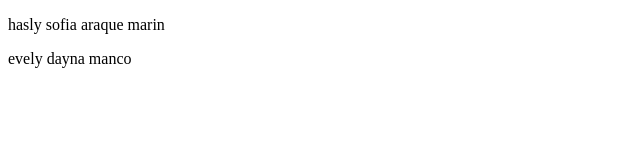
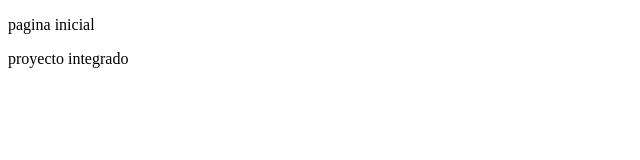
Before and after one commit to hasl3a/pagina-8.4, a plain HTML site: page index.html in a window 1280 px wide. Shown: the whole page, without its empty margins (0-640 px from the left). Drawn offline with Linux system fonts and the light colour scheme.

Commit message:
recuperando

```diff
--- a/index.html
+++ b/index.html
@@ -10,9 +10,9 @@
     <div  class="contenedor"></div>
 </center>
 </p>
-   hasly sofia araque marin
+   pagina inicial
 </p>
-    evely dayna manco
+    proyecto integrado
  </center>
 
 
```
